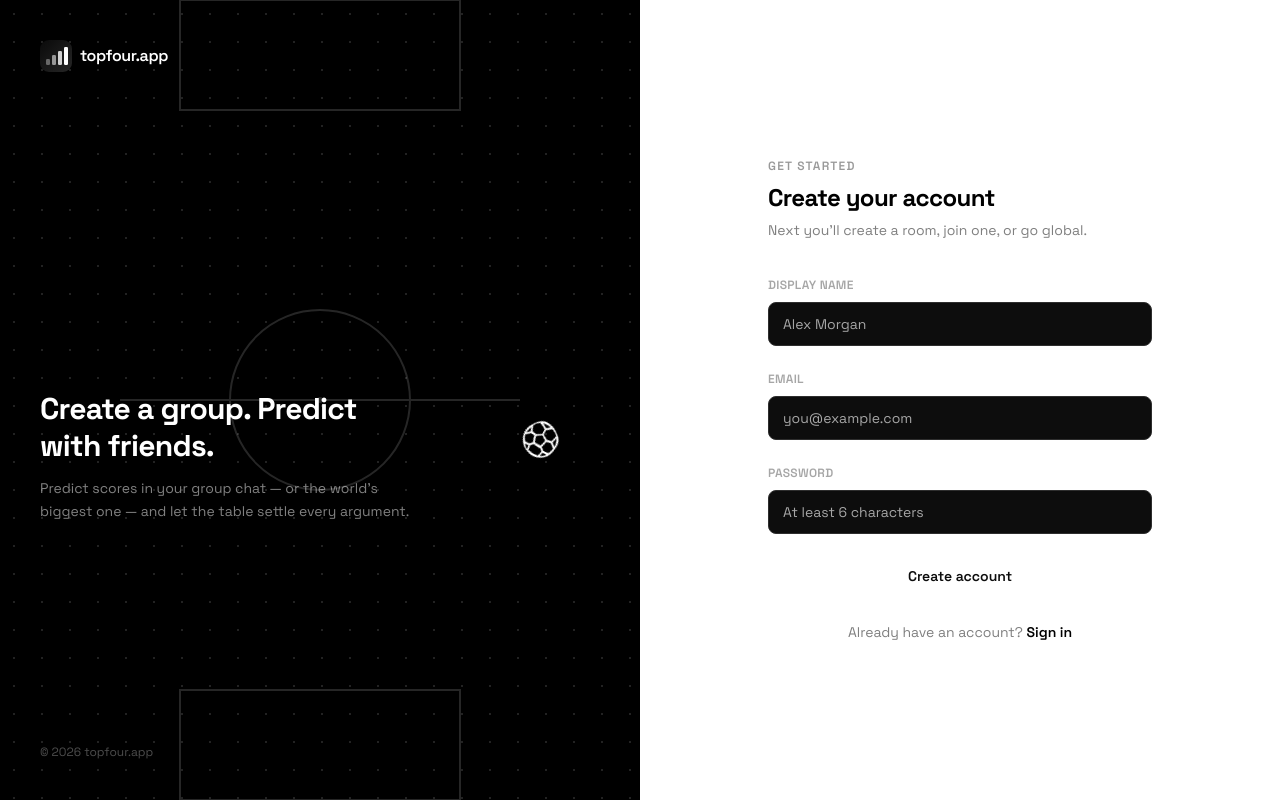
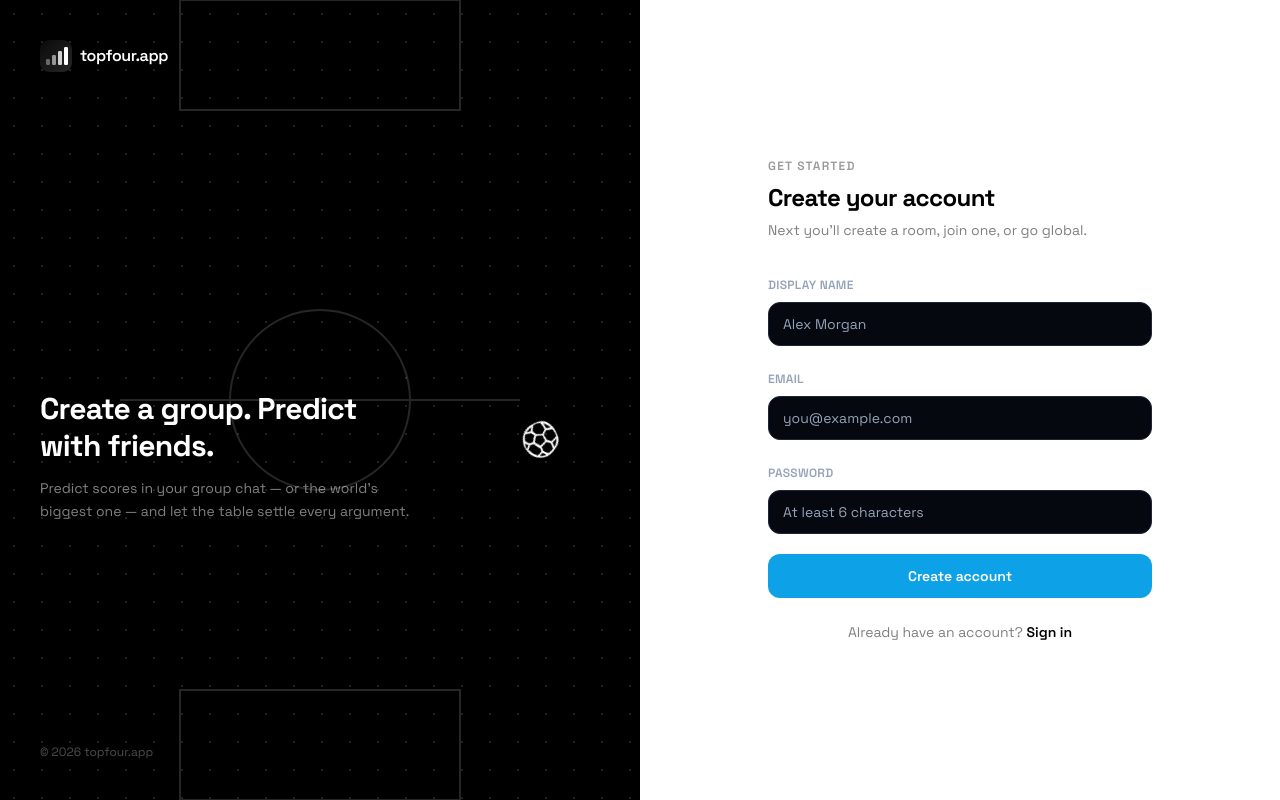
Before and after one commit to AkinolaEmmanuel/top-four, a Next.js app: page /signup in a window 1280 px wide. Built offline with nearby package versions, Linux system fonts and the light colour scheme.

Commit message:
style(design-system): add design engineering easing tokens, color scales, and accessibility rules

```diff
--- a/app/globals.css
+++ b/app/globals.css
@@ -4,74 +4,70 @@
 
 @layer base {
   :root {
-    --background: 0 0% 100%;
-    --foreground: 222.2 84% 4.9%;
+    --background: 210 40% 98%; /* Light Slate Canvas #F8FAFC */
+    --foreground: 222 47% 11%; /* Slate 900 #0F172A */
 
-    --card: 0 0% 100%;
-    --card-foreground: 222.2 84% 4.9%;
+    --card: 0 0% 100%; /* Pure White Card #FFFFFF */
+    --card-foreground: 222 47% 11%;
 
     --popover: 0 0% 100%;
-    --popover-foreground: 222.2 84% 4.9%;
+    --popover-foreground: 222 47% 11%;
 
-    --primary: 222.2 47.4% 11.2%;
-    --primary-foreground: 210 40% 98%;
+    --primary: 199 89% 48%; /* Figma Sky 500 #0EA5E9 */
+    --primary-foreground: 0 0% 100%;
 
-    --secondary: 210 40% 96.1%;
-    --secondary-foreground: 222.2 47.4% 11.2%;
+    --secondary: 210 40% 96%; /* Slate 100 #F1F5F9 */
+    --secondary-foreground: 222 47% 11%;
 
-    --muted: 210 40% 96.1%;
-    --muted-foreground: 215.4 16.3% 46.9%;
+    --muted: 210 40% 96%;
+    --muted-foreground: 215 16% 47%; /* Slate 500 #64748B */
 
-    --accent: 210 40% 96.1%;
-    --accent-foreground: 222.2 47.4% 11.2%;
+    --accent: 199 89% 95%; /* Sky 100 #E0F2FE */
+    --accent-foreground: 199 89% 48%;
 
-    --destructive: 0 84.2% 60.2%;
-    --destructive-foreground: 210 40% 98%;
+    --destructive: 0 84% 60%; /* Red Danger #EF4444 */
+    --destructive-foreground: 0 0% 100%;
 
-    --border: 214.3 31.8% 91.4%;
-    --input: 214.3 31.8% 91.4%;
-    --ring: 222.2 84% 4.9%;
+    --border: 214 32% 91%; /* Slate 200 #E2E8F0 */
+    --input: 214 32% 91%;
+    --ring: 199 89% 48%; /* Sky Focus Ring */
 
-    --radius: 0.5rem;
+    --radius: 0.75rem;
+
+    /* Custom Design Engineering Easings */
+    --ease-out: cubic-bezier(0.23, 1, 0.32, 1);
+    --ease-in-out: cubic-bezier(0.77, 0, 0.175, 1);
+    --ease-drawer: cubic-bezier(0.32, 0.72, 0, 1);
   }
 
-  /*
-   * "Stadium" theme — applied site-wide via a `dark` class on <body> (see
-   * app/layout.tsx), so the public landing page and the authenticated
-   * dashboard share one continuous visual language. The bright :root palette
-   * above is kept only for the login/signup form panel, which forces
-   * bg-white regardless of this class (see components/auth/auth-shell.tsx).
-   * True neutral grays throughout (0% saturation) — monochrome, with
-   * destructive kept as the one non-monochrome color for error states.
-   */
   .dark {
-    --background: 0 0% 5%; /* Pitch Dark */
-    --foreground: 0 0% 100%;
+    --background: 222 47% 4%; /* Deep Slate Black #06090E */
+    --foreground: 210 40% 98%;
 
-    --card: 0 0% 12%; /* Stadium Charcoal */
-    --card-foreground: 0 0% 100%;
+    --card: 222 47% 7%; /* Slate Card Surface #0B0E14 */
+    --card-foreground: 210 40% 98%;
 
-    --popover: 0 0% 12%;
-    --popover-foreground: 0 0% 100%;
+    --popover: 222 47% 7%;
+    --popover-foreground: 210 40% 98%;
 
-    --primary: 0 0% 100%; /* Matchday Chalk */
-    --primary-foreground: 0 0% 5%;
+    --primary: 199 89% 48%; /* Figma Sky 500 #0EA5E9 */
+    --primary-foreground: 0 0% 100%;
 
-    --secondary: 0 0% 12%;
-    --secondary-foreground: 0 0% 100%;
+    --secondary: 217 33% 14%; /* Slate subtle #1E293B */
+    --secondary-foreground: 210 40% 98%;
 
-    --muted: 0 0% 10%;
-    --muted-foreground: 0 0% 65%;
+    --muted: 217 33% 12%;
+    --muted-foreground: 215 20% 65%; /* Slate 400 #94A3B8 */
 
-    --accent: 0 0% 16%;
-    --accent-foreground: 0 0% 100%;
+    --accent: 199 89% 18%; /* Sky subtle accent */
+    --accent-foreground: 199 89% 48%; /* Sky text highlight */
 
-    --destructive: 4 90% 58%;
+    --destructive: 0 84% 60%; /* Red Danger #EF4444 */
     --destructive-foreground: 0 0% 100%;
 
-    --border: 0 0% 18%;
-    --input: 0 0% 18%;
-    --ring: 0 0% 100%;
+    --border: 217 33% 16%; /* Slate border */
+    --input: 217 33% 16%;
+    --ring: 199 89% 48%; /* Sky 500 focus ring */
   }
 }
 
@@ -96,4 +92,14 @@
   .animate-marquee {
     animation: marquee 26s linear infinite;
   }
+
+  /* Accessibility - Reduced Motion */
+  @media (prefers-reduced-motion: reduce) {
+    *, ::before, ::after {
+      animation-duration: 0.01ms !important;
+      animation-iteration-count: 1 !important;
+      transition-duration: 0.01ms !important;
+      scroll-behavior: auto !important;
+    }
+  }
 }
--- a/tailwind.config.ts
+++ b/tailwind.config.ts
@@ -52,14 +52,56 @@ const config: Config = {
           DEFAULT: "hsl(var(--card))",
           foreground: "hsl(var(--card-foreground))",
         },
+        brand: {
+          DEFAULT: "#0EA5E9",
+          foreground: "#FFFFFF",
+        },
+        crown: {
+          DEFAULT: "#FACC15",
+          foreground: "#0F172A",
+        },
+        emerald: {
+          50: "#ECFDF5",
+          100: "#D1FAE5",
+          400: "#34D399",
+          500: "#10B981",
+          600: "#059669",
+          700: "#047857",
+        },
+        sky: {
+          50: "#F0F9FF",
+          100: "#E0F2FE",
+          200: "#BAE6FD",
+          300: "#7DD3FC",
+          400: "#38BDF8",
+          500: "#0EA5E9",
+          600: "#0284C7",
+          700: "#0369A1",
+          800: "#075985",
+          900: "#0C4A6E",
+          950: "#082F49",
+        },
+      },
+      boxShadow: {
+        "glow-sky": "0 10px 36px rgba(14, 165, 233, 0.45)",
+        "glow-emerald": "0 10px 36px rgba(16, 185, 129, 0.35)",
+        "elevation-1": "0 1px 3px rgba(10, 28, 51, 0.06)",
+        "elevation-2": "0 4px 12px rgba(10, 28, 51, 0.08)",
+        "elevation-3": "0 8px 24px rgba(10, 28, 51, 0.12)",
+        "elevation-dark-1": "0 2px 10px rgba(0, 0, 0, 0.45)",
+        "elevation-dark-2": "0 8px 20px rgba(0, 0, 0, 0.55)",
       },
       borderRadius: {
+        "3xl": "24px",
+        "2xl": "16px",
+        xl: "12px",
         lg: "var(--radius)",
         md: "calc(var(--radius) - 2px)",
         sm: "calc(var(--radius) - 4px)",
       },
       fontFamily: {
-        sans: ["var(--font-sans)", ...fontFamily.sans],
+        sans: ["var(--font-sans)", "DM Sans", ...fontFamily.sans],
+        heading: ["var(--font-heading)", "Sora", ...fontFamily.sans],
       },
       keyframes: {
         "accordion-down": {
```
Also changed, not shown: lib/brand/colors.ts (+38 -15 lines).
